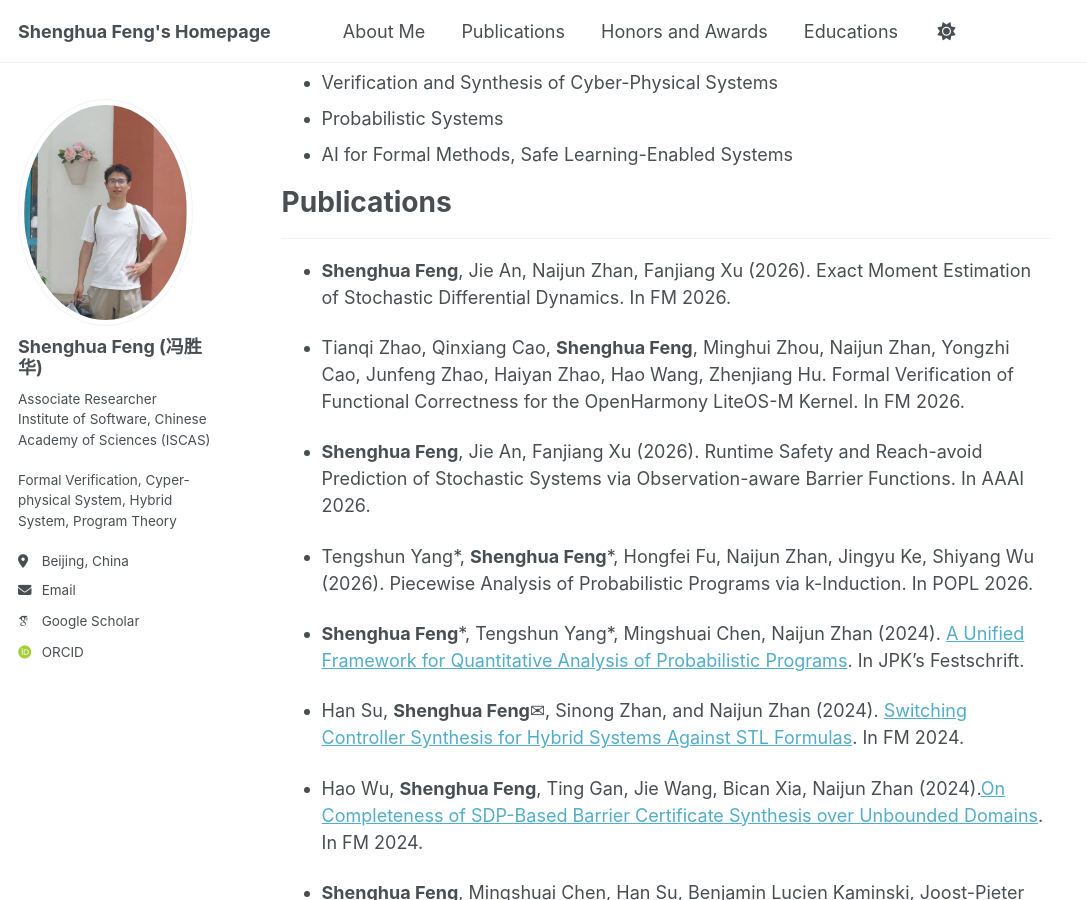
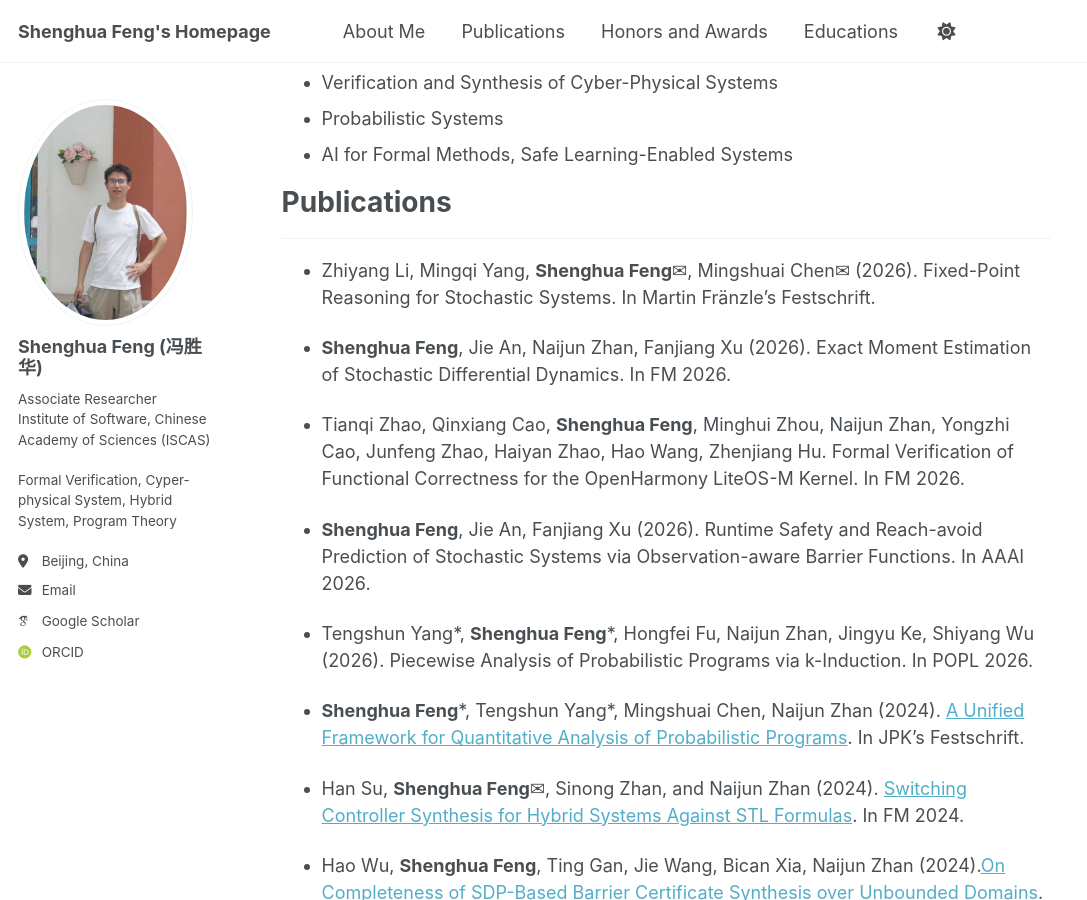
Before and after one commit to Shenghua-Feng/shenghua-feng.github.io, a Jekyll site: the page built from _pages/about.md, in a window 1280 px wide and 900 px high, scrolled down 487 px. Shown: the whole window, without its empty margins (0-1087 px from the left). Built offline with Jekyll 4.4.1, drawn with Linux system fonts in a browser that asks for light colours; some web fonts are replaced; a script that is not in the unit is left out.

Commit message:
Add publication entry for Fixed-Point Reasoning paper

```diff
--- a/_pages/about.md
+++ b/_pages/about.md
@@ -21,6 +21,8 @@ My primary research interests focus on the formal verification and synthesis of
 
 # Publications {#publications}
 ------
+  - Zhiyang Li, Mingqi Yang, **Shenghua Feng**✉, Mingshuai Chen✉ (2026). Fixed-Point Reasoning for Stochastic Systems. In Martin Fränzle’s Festschrift.
+
   - **Shenghua Feng**, Jie An, Naijun Zhan, Fanjiang Xu (2026). Exact Moment Estimation of Stochastic Differential Dynamics. In FM 2026.
 
   - Tianqi Zhao, Qinxiang Cao, **Shenghua Feng**, Minghui Zhou, Naijun Zhan, Yongzhi Cao, Junfeng Zhao, Haiyan Zhao, Hao Wang, Zhenjiang Hu. Formal Verification of Functional Correctness for the OpenHarmony LiteOS-M Kernel. In FM 2026.
```
